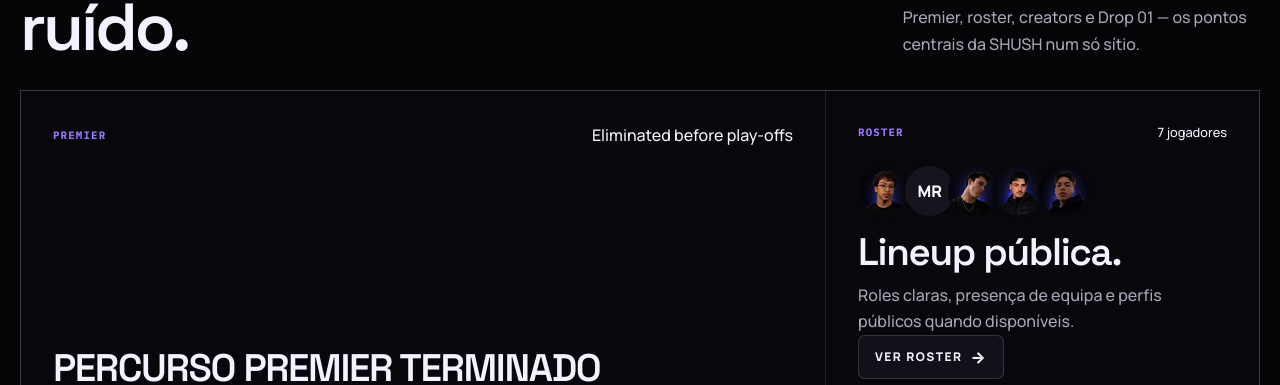
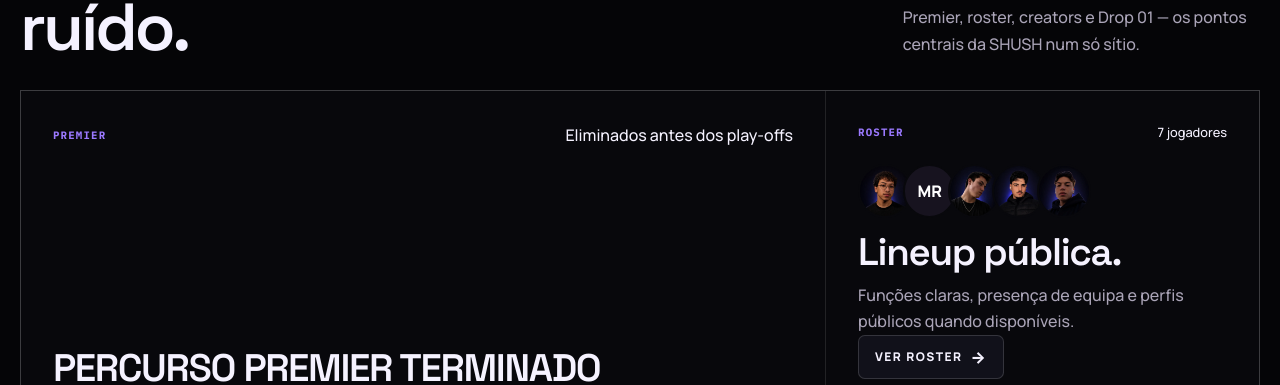
Before and after one commit to dstx11/Shush, a React (Vite) app: page / in a window 1280 px wide. Shown: the part 1000-1385 px from the top of the page. Built offline with nearby package versions, Linux system fonts and the light colour scheme.

Commit message:
Refine Home copy and Premier status in PT-PT

```diff
--- a/src/components/home/HomeHub.tsx
+++ b/src/components/home/HomeHub.tsx
@@ -1,6 +1,6 @@
 import { creators, players } from '../../data/players';
 import { activePremierSeason } from '../../data/season';
-import { calculatePremierScore, calculatePublicMatchDayState, calculateSeasonStatus } from '../../lib/premier';
+import { calculatePremierScore, calculatePublicMatchDayState, calculateSeasonStatus, formatSeasonStatus } from '../../lib/premier';
 import { StatusBadge } from '../motion/MotionPrimitives';
 import { Button } from '../ui/Button';
 import { Reveal } from '../ui/Reveal';
@@ -26,7 +26,7 @@ export function HomeHub() {
           <Reveal className="hub-feature hub-feature-premier">
             <div className="hub-feature-top">
               <span className="hub-label">Premier</span>
-              <StatusBadge pulse={state.kind === 'match_day_live' || state.kind === 'playoffs_live'}>{status}</StatusBadge>
+              <StatusBadge pulse={state.kind === 'match_day_live' || state.kind === 'playoffs_live'}>{formatSeasonStatus(status)}</StatusBadge>
             </div>
             <div className="hub-feature-copy">
               <h3>{state.title}</h3>
@@ -52,7 +52,7 @@ export function HomeHub() {
               ))}
             </div>
             <h3>Lineup pública.</h3>
-            <p>Roles claras, presença de equipa e perfis públicos quando disponíveis.</p>
+            <p>Funções claras, presença de equipa e perfis públicos quando disponíveis.</p>
             <Button href="/esports/valorant/roster" variant="secondary">Ver roster</Button>
           </Reveal>
 
```
